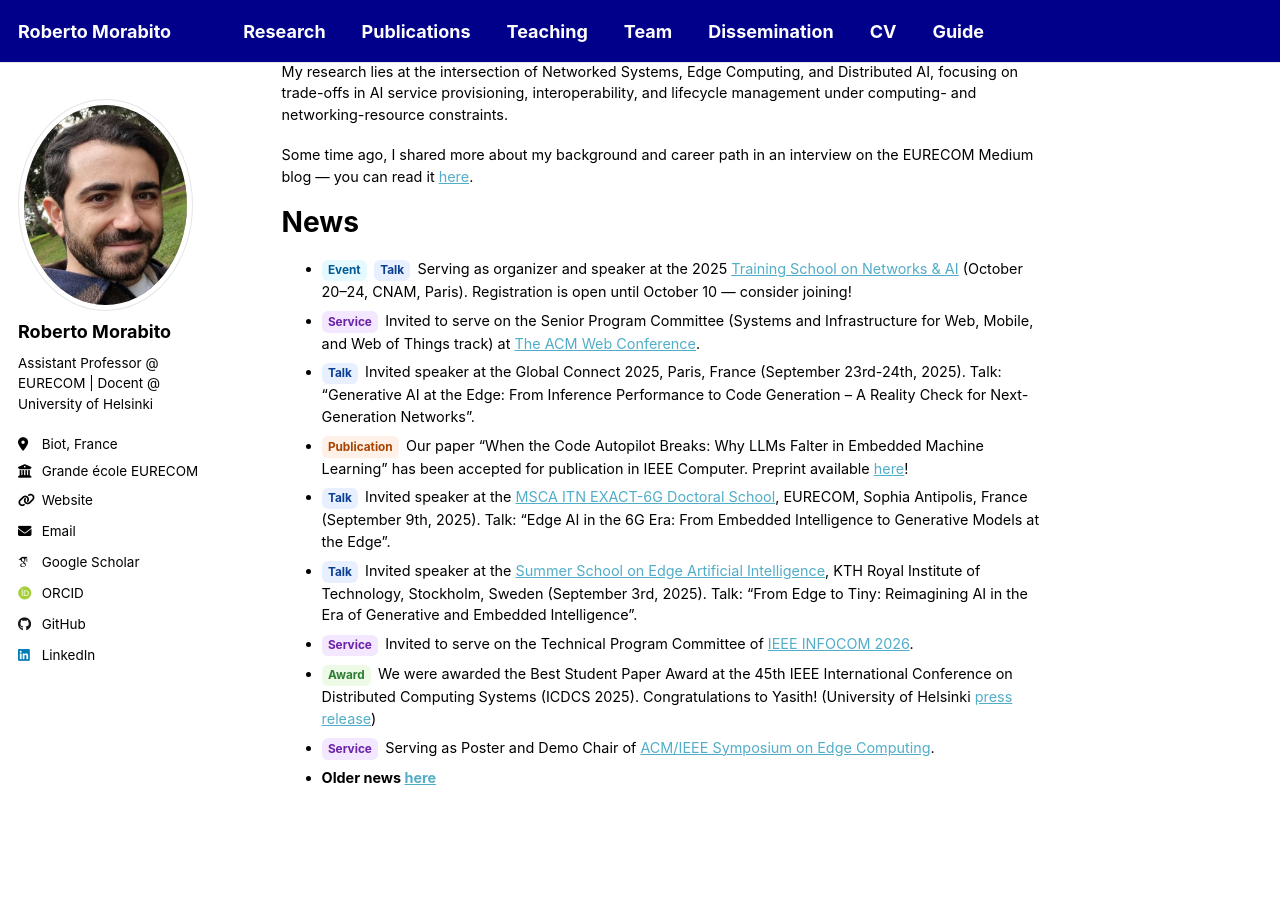
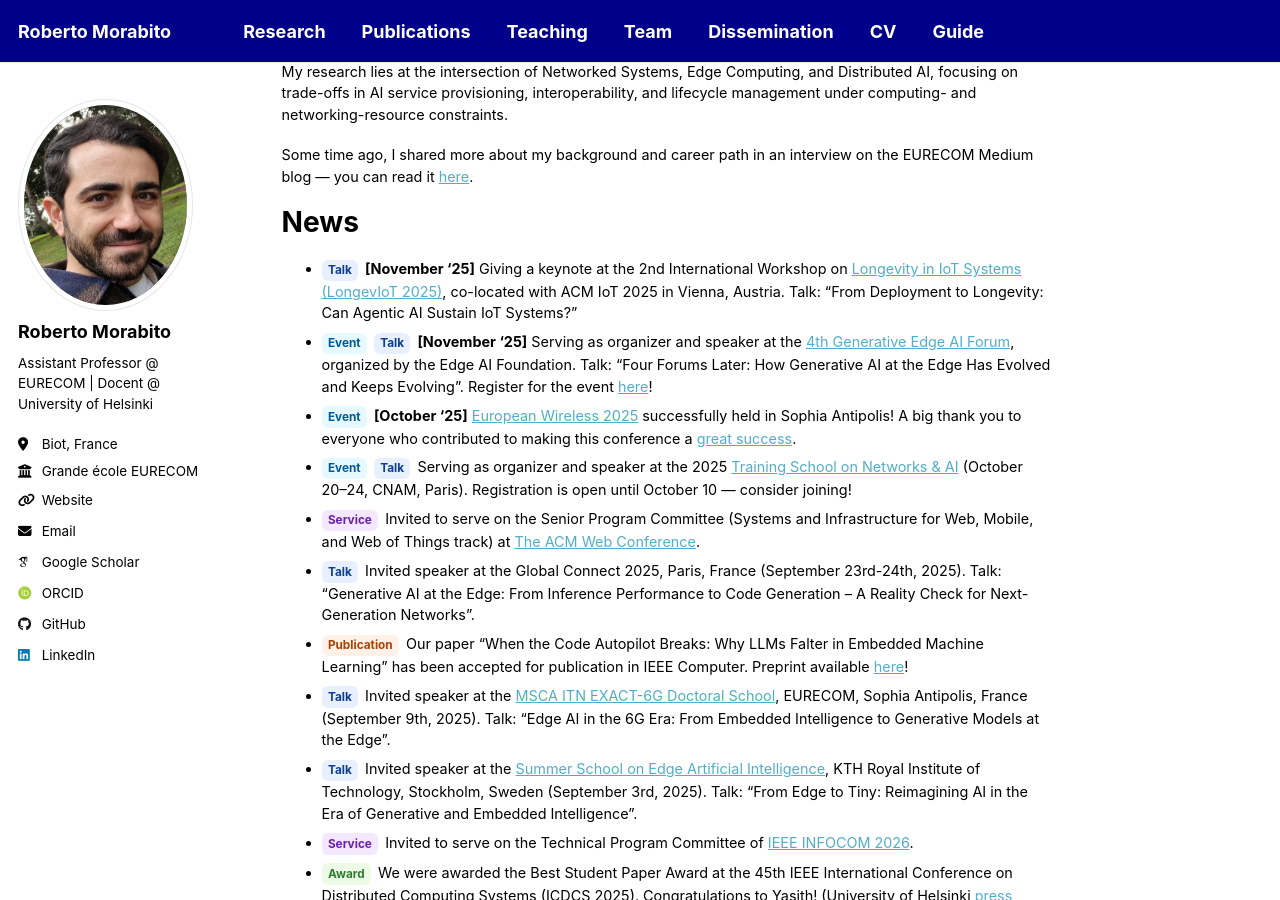
Before and after one commit to robertmora/robertmora.github.io, a Jekyll site: the page built from _pages/about.md, in a window 1280 px wide and 900 px high, scrolled down 396 px. Built offline with Jekyll 4.4.1, drawn with Linux system fonts in a browser that asks for light colours; some web fonts are replaced; a script that is not in the unit is left out.

Commit message:
Update about.md

```diff
--- a/_pages/about.md
+++ b/_pages/about.md
@@ -19,6 +19,9 @@ Some time ago, I shared more about my background and career path in an interview
 
 News
 ======
+- [Talk](){:.tag .tag--talk} **[November '25]** Giving a keynote at the 2nd International Workshop on [Longevity in IoT Systems (LongevIoT 2025)](https://longeviot.github.io/2025/){:target="_blank"}, co-located with ACM IoT 2025 in Vienna, Austria. Talk: "From Deployment to Longevity: Can Agentic AI Sustain IoT Systems?"
+- [Event](){:.tag .tag--event} [Talk](){:.tag .tag--talk} **[November '25]** Serving as organizer and speaker at the [4th Generative Edge AI Forum](https://www.linkedin.com/posts/edgeaifoundation_the-edge-ai-revolution-is-here-the-clouds-activity-7386421618434109440-PQS9){:target="_blank"}, organized by the Edge AI Foundation. Talk: "Four Forums Later: How Generative AI at the Edge Has Evolved and Keeps Evolving".  Register for the event [here](https://www.edgeaifoundation.org/events/generative-edge-ai-architectures-agents-apps){:target="_blank"}!
+- [Event](){:.tag .tag--event} **[October '25]** [European Wireless 2025](https://ew2025.european-wireless.org/){:target="_blank"} successfully held in Sophia Antipolis! A big thank you to everyone who contributed to making this conference a [great success](https://www.linkedin.com/posts/eurecom_5g-6g-ai-activity-7389318904403214336-lbM8){:target="_blank"}.
 - [Event](){:.tag .tag--event} [Talk](){:.tag .tag--talk} Serving as organizer and speaker at the 2025 [Training School on Networks & AI](https://n-ai-twork.sciencesconf.org/){:target="_blank"} (October 20–24, CNAM, Paris). Registration is open until October 10 — consider joining!
 - [Service](){:.tag .tag--service} Invited to serve on the Senior Program Committee (Systems and Infrastructure for Web, Mobile, and Web of Things track) at [The ACM Web Conference](https://www2025.thewebconf.org/){:target="_blank"}.
 - [Talk](){:.tag .tag--talk} Invited speaker at the Global Connect 2025, Paris, France (September 23rd-24th, 2025). Talk: "Generative AI at the Edge: From Inference Performance to Code Generation – A Reality Check for Next-Generation Networks".
```
